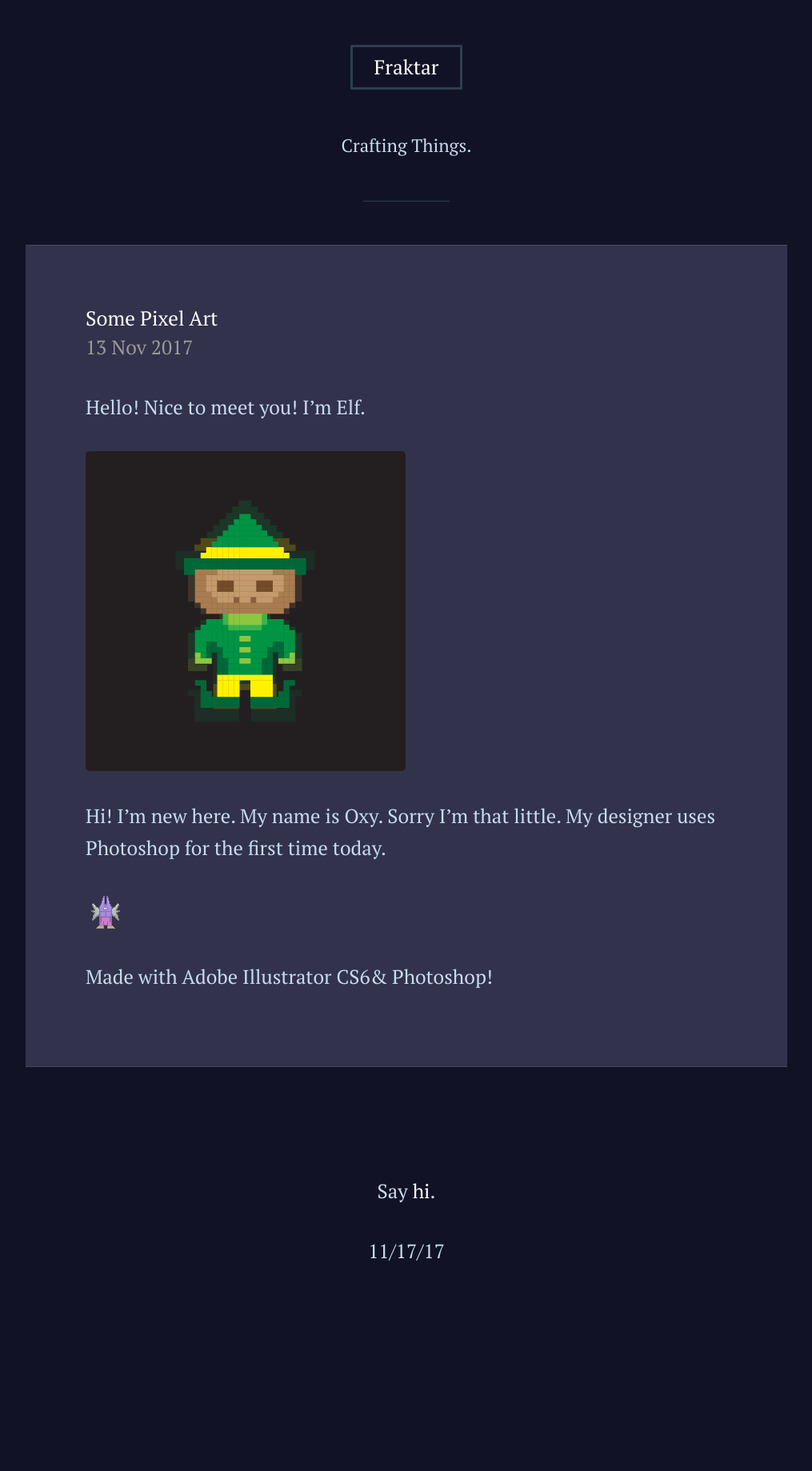
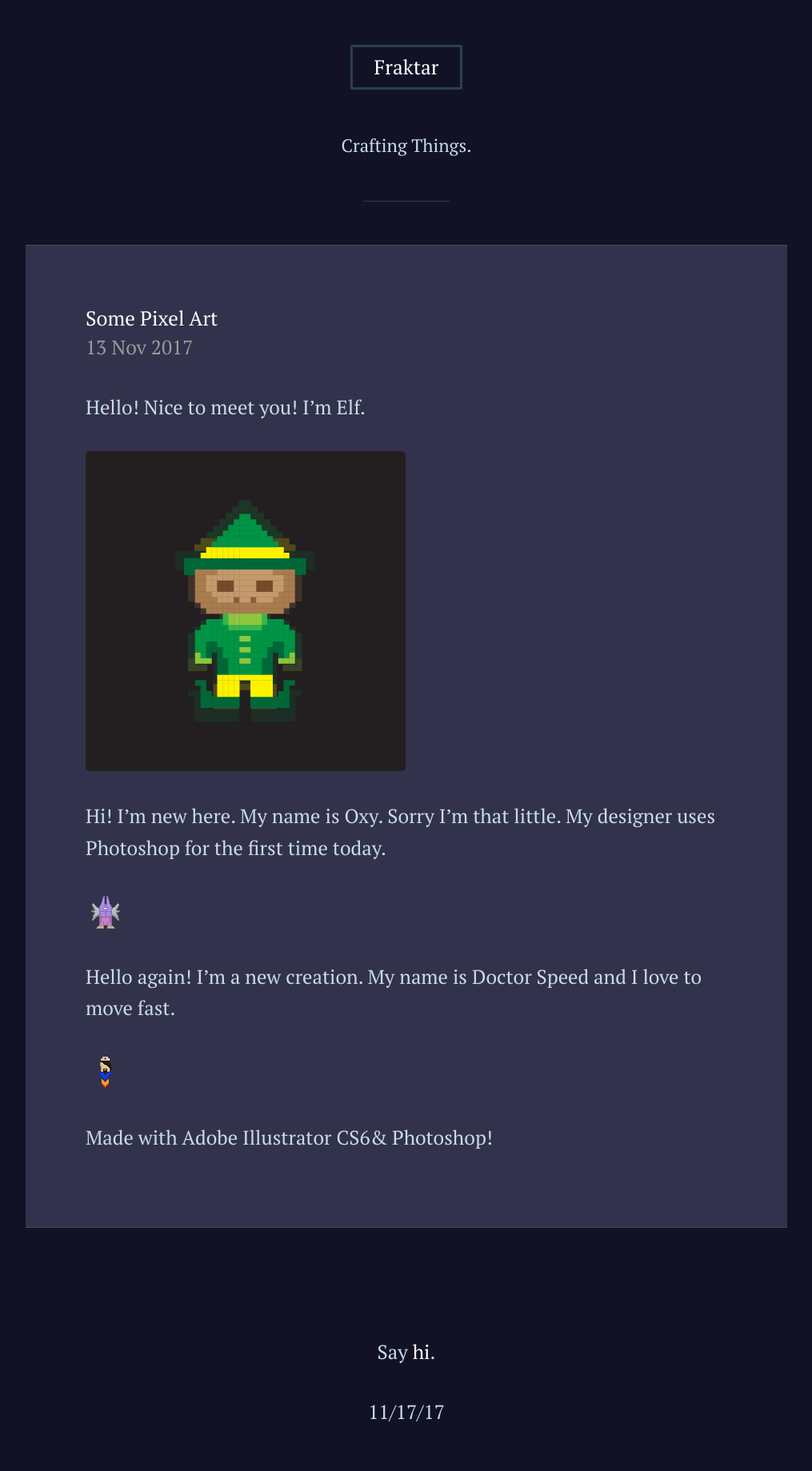
Before and after one commit to fraktar/fraktar.com, a Jekyll site: the page built from _posts/2017-11-13-some-pixel-art.md, in a window 1280 px wide. Shown: the whole page at 80% size, without its empty margins (132-1147 px from the left). Built offline with Jekyll 4.4.1, drawn with Linux system fonts in a browser that asks for light colours; Markdown is read by kramdown in place of the engine named in the settings; before the commit the page ends 1638 px from its top, so only the background shows below that.

Commit message:
new character

```diff
--- a/_posts/2017-11-13-some-pixel-art.md
+++ b/_posts/2017-11-13-some-pixel-art.md
@@ -11,6 +11,10 @@ Hi! I'm new here. My name is Oxy. Sorry I'm that little. My designer uses Photos
 
 ![alt text](/public/images/Oxy.png "Oxy")
 
+Hello again! I'm a new creation. My name is Doctor Speed and I love to move fast.
+
+![alt text](/public/images/Doctor Speed.png "Doctor Speed")
+
 
 
 Made with Adobe Illustrator CS6& Photoshop!
```
Also changed, not shown: public/images/Doctor Speed.png (added).
